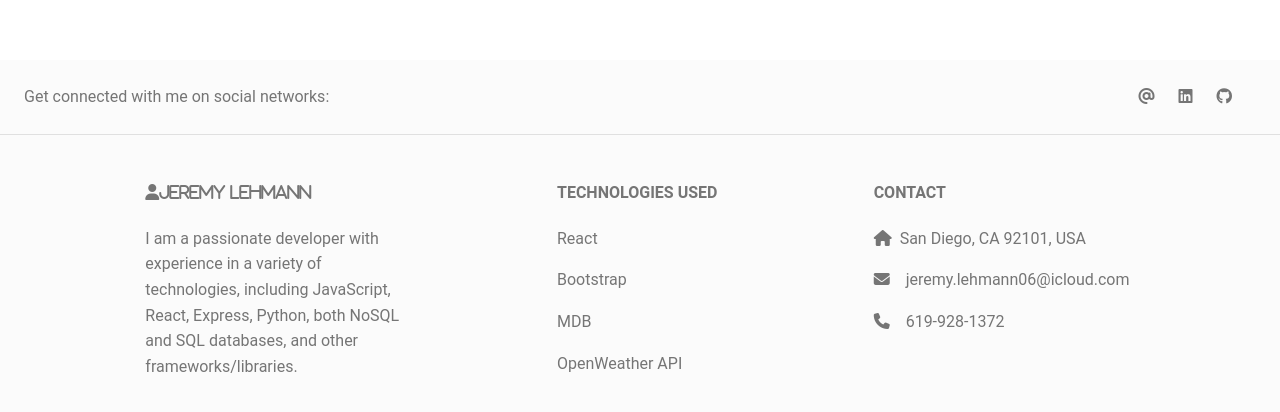
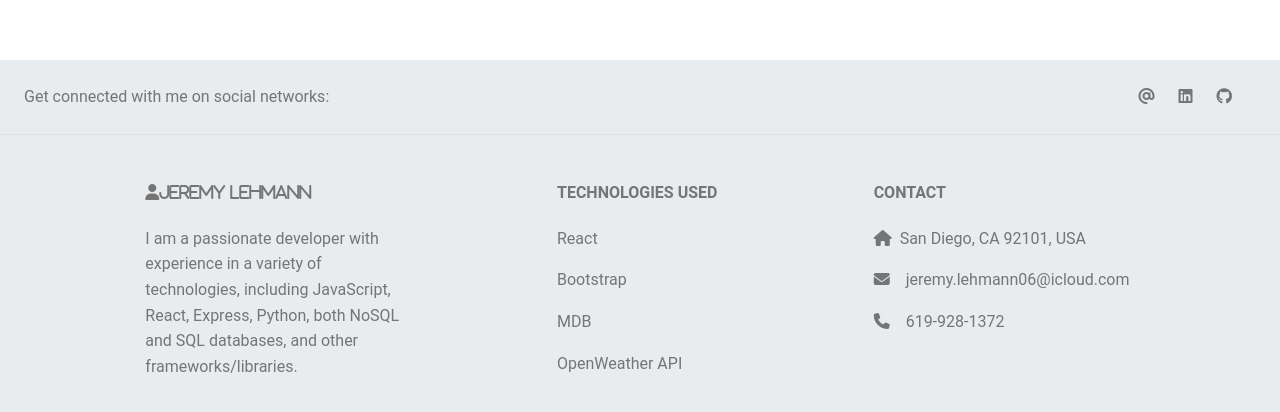
Before and after one commit to Jehman06/weather-app, a React (Create React App) app: page / in a window 1280 px wide. Shown: the part 740-1152 px from the top of the page. Built offline with nearby package versions, Linux system fonts and the light colour scheme.

Commit message:
Changed background color of the footer to add more contrast

```diff
--- a/src/App.css
+++ /dev/null
@@ -1,38 +0,0 @@
-.App {
-  text-align: center;
-}
-
-.App-logo {
-  height: 40vmin;
-  pointer-events: none;
-}
-
-@media (prefers-reduced-motion: no-preference) {
-  .App-logo {
-    animation: App-logo-spin infinite 20s linear;
-  }
-}
-
-.App-header {
-  background-color: #282c34;
-  min-height: 100vh;
-  display: flex;
-  flex-direction: column;
-  align-items: center;
-  justify-content: center;
-  font-size: calc(10px + 2vmin);
-  color: white;
-}
-
-.App-link {
-  color: #61dafb;
-}
-
-@keyframes App-logo-spin {
-  from {
-    transform: rotate(0deg);
-  }
-  to {
-    transform: rotate(360deg);
-  }
-}
--- a/src/components/Footer.jsx
+++ b/src/components/Footer.jsx
@@ -9,7 +9,7 @@ import {
 
 export default function Footer() {
     return (
-        <MDBFooter bgColor="light" className="text-center text-lg-start text-muted">
+        <MDBFooter className="text-center text-lg-start text-muted" style={{ backgroundColor: "#e9ecef" }}>
 
             <section className="d-flex justify-content-center justify-content-lg-between p-4 border-bottom">
                 <div className="me-5 d-none d-lg-block">
--- a/src/index.css
+++ /dev/null
@@ -1,13 +0,0 @@
-body {
-  margin: 0;
-  font-family: -apple-system, BlinkMacSystemFont, 'Segoe UI', 'Roboto', 'Oxygen',
-    'Ubuntu', 'Cantarell', 'Fira Sans', 'Droid Sans', 'Helvetica Neue',
-    sans-serif;
-  -webkit-font-smoothing: antialiased;
-  -moz-osx-font-smoothing: grayscale;
-}
-
-code {
-  font-family: source-code-pro, Menlo, Monaco, Consolas, 'Courier New',
-    monospace;
-}
--- a/src/index.js
+++ b/src/index.js
@@ -1,6 +1,5 @@
 import React from 'react';
 import ReactDOM from 'react-dom/client';
-import './index.css';
 import App from './App';
 import reportWebVitals from './reportWebVitals';
 import 'mdb-react-ui-kit/dist/css/mdb.min.css';
```
Also changed, not shown: src/setupTests.js (deleted, +0 -5 lines), src/logo.svg (deleted), 1 other file (tests, documents, lock files or other folders).
